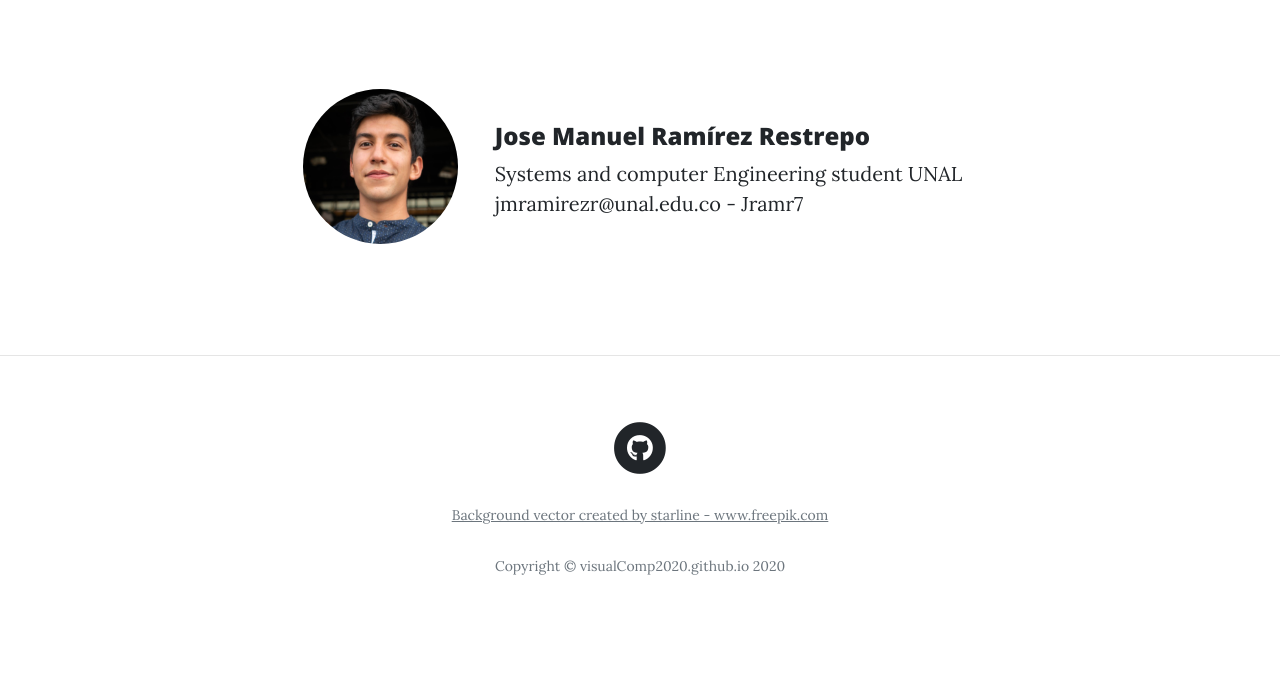
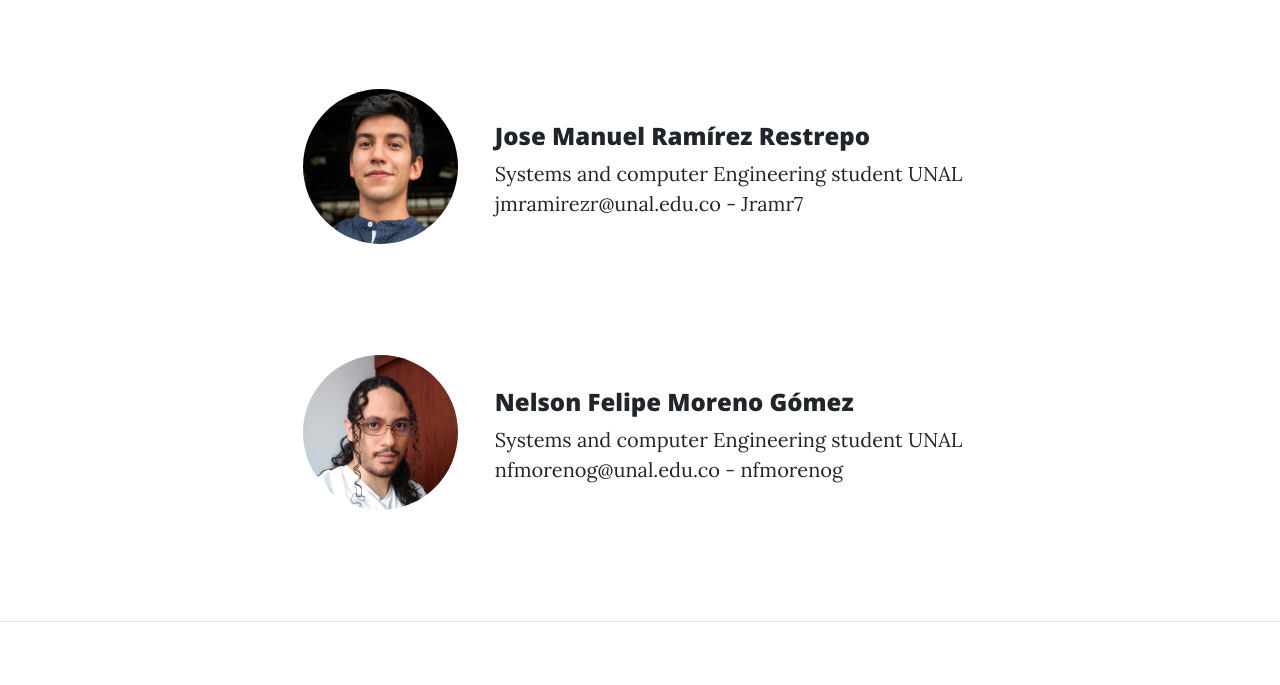
Before and after one commit to visualComp2020/visualComp2020.github.io, a website: page team.html in a window 1280 px wide. Shown: the part 526-1211 px from the top of the page. Before the commit the page ends 1168 px from the top, so only its background shows below. Drawn offline with nearby package versions, Linux system fonts and the light colour scheme.

Commit message:
team foto

```diff
--- a/team.html
+++ b/team.html
@@ -76,7 +76,21 @@
         <span> - </span>
         <a href="https://github.com/JramR7" target="_blank">Jramr7</a>
       </div>
+
     </div>
+    <div class="row team-item">
+      <img src="./img/nel.jpg" alt="Avatar" class="avatar"/>
+      <div class="col-auto teammate-info">
+        <h4>Nelson Felipe Moreno Gómez</h4>
+        <span>Systems and computer Engineering student UNAL<br></a>
+        <a href="mailto: nfmorenog@unal.edu.co" target="_blank">
+          nfmorenog@unal.edu.co
+        </a>
+        <span> - </span>
+        <a href="https://github.com/nfmorenog" target="_blank">nfmorenog</a>
+      </div>
+    </div>
+
   </div>
   <hr>
 
```
Also changed, not shown: img/nel.jpg (added).
